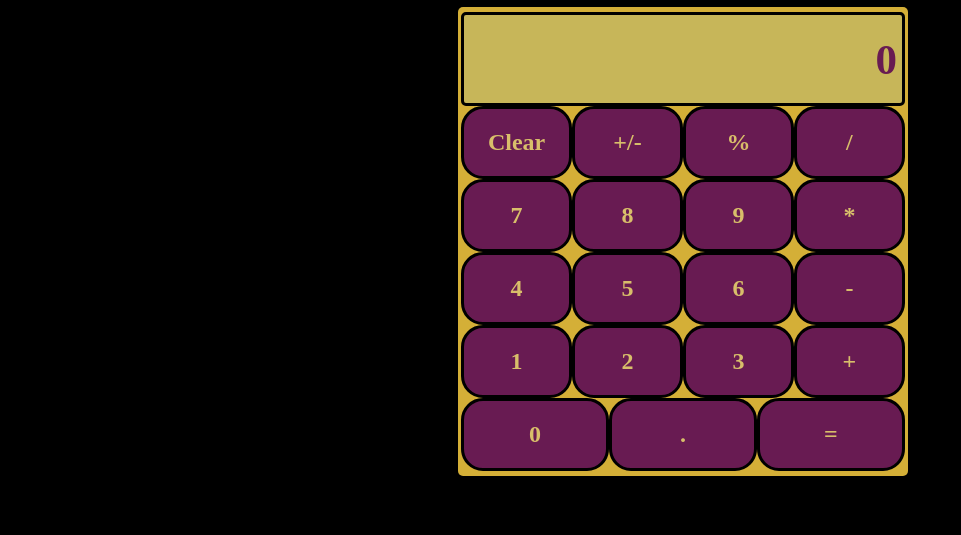
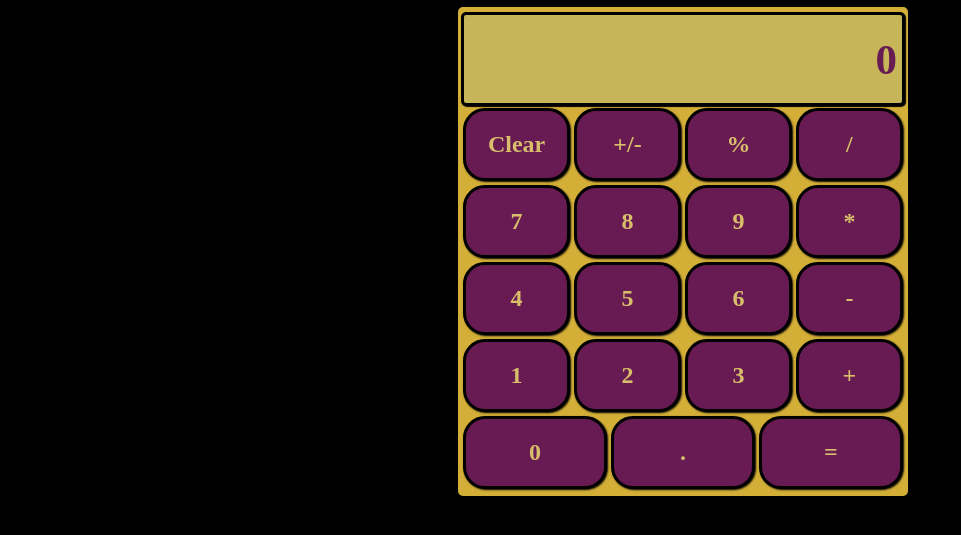
Before and after one commit to Pozzi2002/Calculator, a plain HTML site: page index.html in a window 1280 px wide. Shown: the part 49-584 px from the top of the page, without its empty margins (0-961 px from the left). Drawn offline with Linux system fonts and the light colour scheme.

Commit message:
Revision style

```diff
--- a/style.css
+++ b/style.css
@@ -1,4 +1,3 @@
-
 html {
     background-color: black;
     color: white;
@@ -48,6 +47,7 @@ html {
     color: #681b52;
     font-size: 43px;
     border-radius: 5px;
+    box-shadow: 1px 1px 1px black;
 }
 #calculator .firstRow {
     display:flex;
@@ -66,6 +66,8 @@ html {
     justify-content: center;
     border-radius: 22px;
     color: #d8be6a;
+    margin: 2px;
+    box-shadow: 1px 1px 2px black;
 }
 
 #calculator .secondRow {
@@ -85,6 +87,8 @@ html {
     justify-content: center;
     border-radius: 22px;
     color: #d8be6a;
+    margin: 2px;
+    box-shadow: 1px 1px 2px black;
 }
 #calculator .thirdRow {
     display:flex;
@@ -103,6 +107,8 @@ html {
     justify-content: center;
     border-radius: 22px;
     color: #d8be6a;
+    margin: 2px;
+    box-shadow: 1px 1px 2px black;
 }
 #calculator .forthRow {
     display:flex;
@@ -121,6 +127,8 @@ html {
     justify-content: center;
     border-radius: 22px;
     color: #d8be6a;
+    margin: 2px;
+    box-shadow: 1px 1px 2px black;
 }
 #calculator .fifthRow {
     display:flex;
@@ -139,4 +147,6 @@ html {
     justify-content: center;
     border-radius: 22px;
     color: #d8be6a;
+    margin: 2px;
+    box-shadow: 1px 1px 2px black;
 }
```
